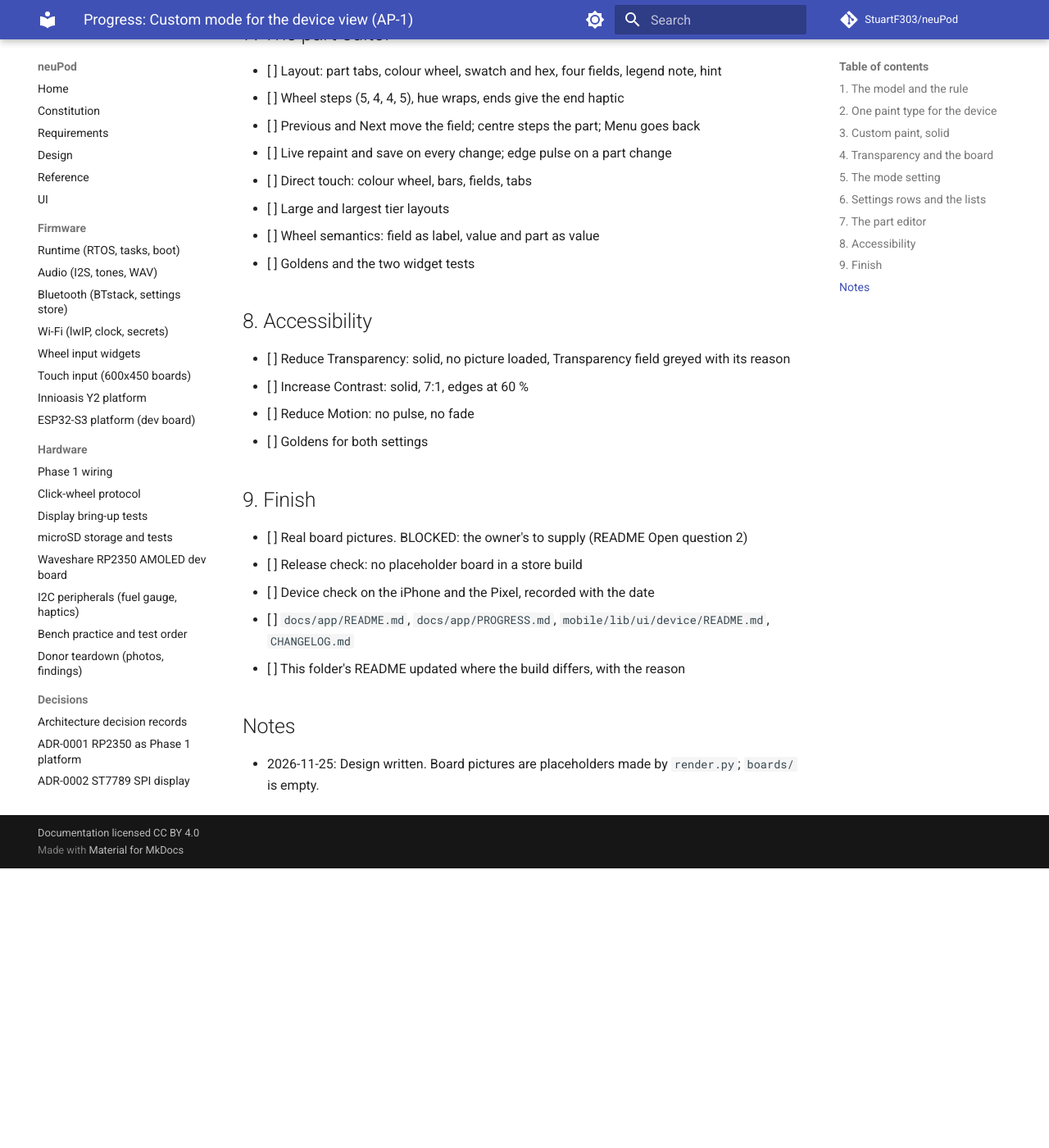
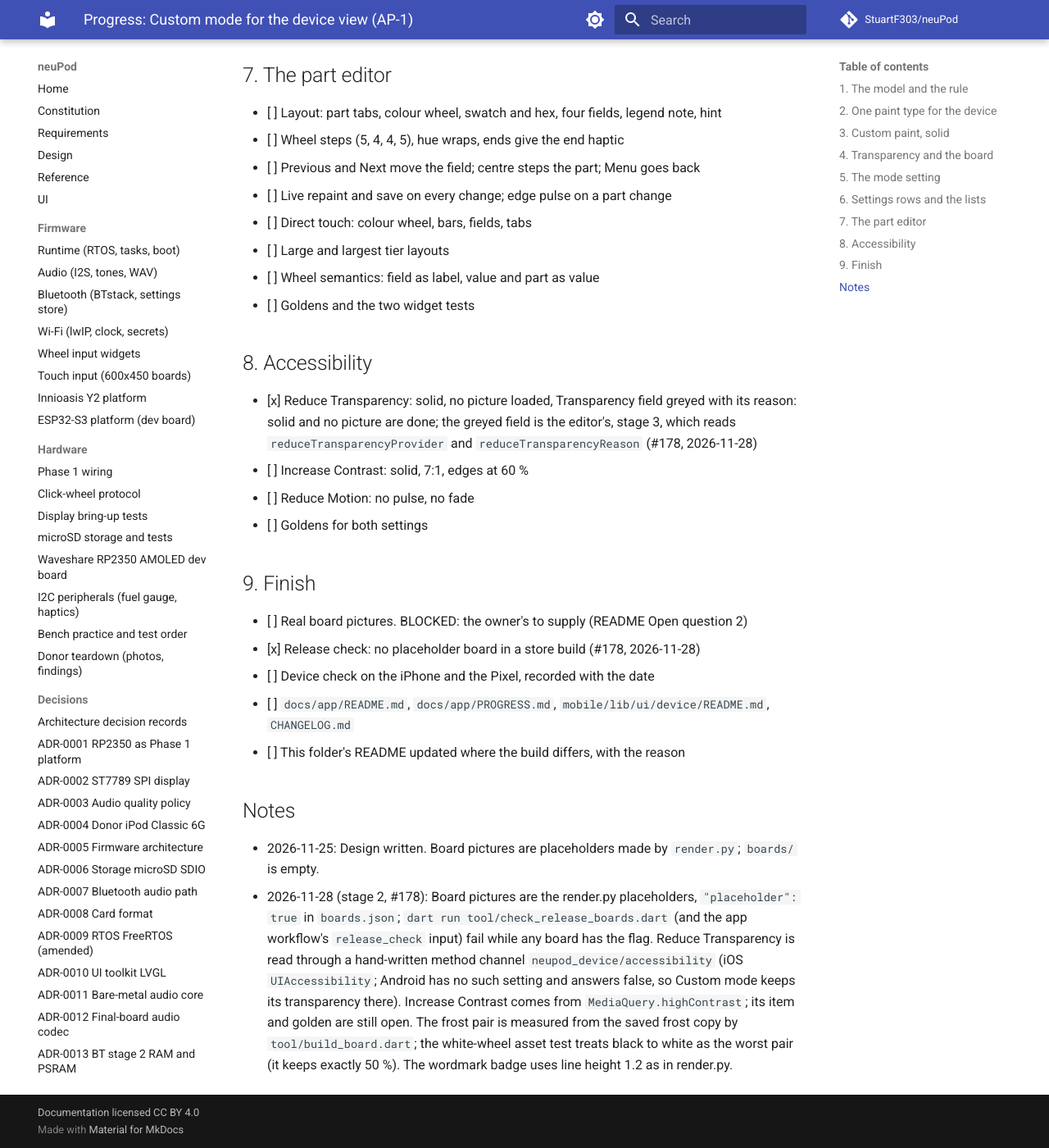
Before and after one commit to StuartF303/neuPod, an MkDocs documentation site: the page built from docs/design/2026-11-25-app-custom-mode/PROGRESS.md, in a window 1280 px wide and 1400 px high, scrolled down 2034 px. Shown: the whole window at 82% size. Built offline with MkDocs 1.6.1 and Material for MkDocs 9.7.7, drawn with Linux system fonts in a browser that asks for light colours; comment, search, counter and statistics services are not loaded; before the commit the page ends 3093 px from its top, so only the background shows below that; some of the changed text lies outside the part shown.

Commit message:
test(app): goldens for the see-through custom looks (from CI); tick PROGRESS stage 2
Co-Authored-By: Claude Opus 5.5 <noreply@anthropic.com>

```diff
--- a/docs/design/2026-11-25-app-custom-mode/PROGRESS.md
+++ b/docs/design/2026-11-25-app-custom-mode/PROGRESS.md
@@ -27,12 +27,12 @@ Every item means: unit and golden tests pass, `flutter analyze` is clean, and no
 
 ## 4. Transparency and the board
 
-- [ ] Board assets, `boards.json`, `build_board` tool (frost copy, `frostDark`, `frostLight`), placeholders in
-- [ ] The nine layers; cap; wordmark badge; frost under the wheel and the centre
-- [ ] Anchor on the wheel's centre at 375x667, 393x852 and 440x956
-- [ ] No picture decoded when every part is solid
-- [ ] Asset test on the frost pair
-- [ ] Goldens: Sea glass, Clear case at three sizes, see-through wheel states
+- [x] Board assets, `boards.json`, `build_board` tool (frost copy, `frostDark`, `frostLight`), placeholders in (#178, 2026-11-28)
+- [x] The nine layers; cap; wordmark badge; frost under the wheel and the centre (#178, 2026-11-28)
+- [x] Anchor on the wheel's centre at 375x667, 393x852 and 440x956 (#178, 2026-11-28)
+- [x] No picture decoded when every part is solid (#178, 2026-11-28)
+- [x] Asset test on the frost pair (#178, 2026-11-28)
+- [x] Goldens: Sea glass, Clear case at three sizes, see-through wheel states (#178, 2026-11-28)
 
 ## 5. The mode setting
 
@@ -65,7 +65,7 @@ Every item means: unit and golden tests pass, `flutter analyze` is clean, and no
 
 ## 8. Accessibility
 
-- [ ] Reduce Transparency: solid, no picture loaded, Transparency field greyed with its reason
+- [x] Reduce Transparency: solid, no picture loaded, Transparency field greyed with its reason: solid and no picture are done; the greyed field is the editor's, stage 3, which reads `reduceTransparencyProvider` and `reduceTransparencyReason` (#178, 2026-11-28)
 - [ ] Increase Contrast: solid, 7:1, edges at 60 %
 - [ ] Reduce Motion: no pulse, no fade
 - [ ] Goldens for both settings
@@ -73,7 +73,7 @@ Every item means: unit and golden tests pass, `flutter analyze` is clean, and no
 ## 9. Finish
 
 - [ ] Real board pictures. BLOCKED: the owner's to supply (README Open question 2)
-- [ ] Release check: no placeholder board in a store build
+- [x] Release check: no placeholder board in a store build (#178, 2026-11-28)
 - [ ] Device check on the iPhone and the Pixel, recorded with the date
 - [ ] `docs/app/README.md`, `docs/app/PROGRESS.md`, `mobile/lib/ui/device/README.md`, `CHANGELOG.md`
 - [ ] This folder's README updated where the build differs, with the reason
@@ -81,3 +81,4 @@ Every item means: unit and golden tests pass, `flutter analyze` is clean, and no
 ## Notes
 
 - 2026-11-25: Design written. Board pictures are placeholders made by `render.py`; `boards/` is empty.
+- 2026-11-28 (stage 2, #178): Board pictures are the render.py placeholders, `"placeholder": true` in `boards.json`; `dart run tool/check_release_boards.dart` (and the app workflow's `release_check` input) fail while any board has the flag. Reduce Transparency is read through a hand-written method channel `neupod_device/accessibility` (iOS `UIAccessibility`; Android has no such setting and answers false, so Custom mode keeps its transparency there). Increase Contrast comes from `MediaQuery.highContrast`; its item and golden are still open. The frost pair is measured from the saved frost copy by `tool/build_board.dart`; the white-wheel asset test treats black to white as the worst pair (it keeps exactly 50 %). The wordmark badge uses line height 1.2 as in render.py.
```
Also changed, not shown: 5 other files.
